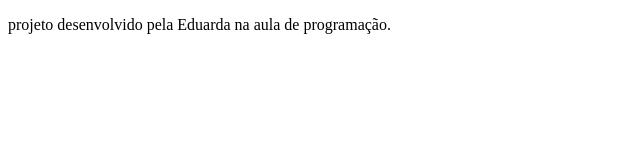
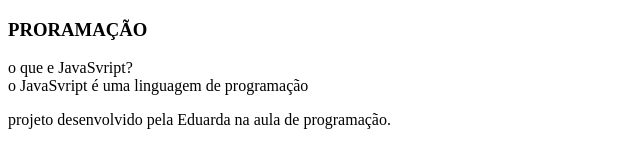
Before and after one commit to Eduarda2A/cartoes-de-memoria-3A-JMP, a plain HTML site: page index.html in a window 1280 px wide. Shown: the whole page, without its empty margins (0-640 px from the left). Drawn offline with Linux system fonts and the light colour scheme.

Commit message:
cartao__conteudo

```diff
--- a/index.html
+++ b/index.html
@@ -9,7 +9,15 @@
   <main>
     <section id="conteiner">
       <article class="cartao">
-
+        <div class="cartao__conteudo">
+          <h3>PRORAMAÇÃO</h3>
+          <div class="cartao__conteudo__pergunta">
+            o que e JavaSvript?
+          </div>
+          <div class="cartao__conteudo__resposta">
+             o JavaSvript é uma linguagem de programação
+          </div>
+        </div>
       </article>
     </section>
   </main>
```
Also changed, not shown: 1 other file. Lines whose indentation alone changed are shown as unchanged.
